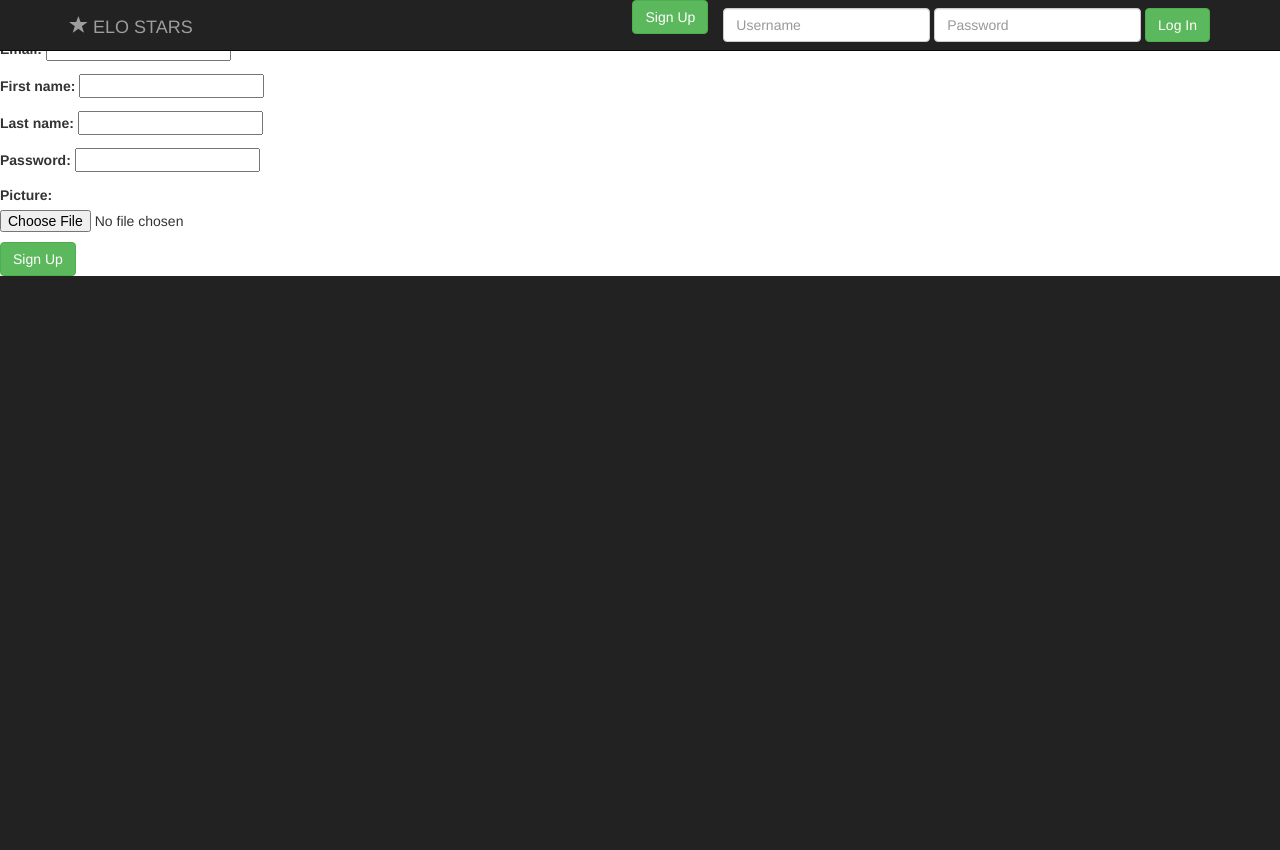
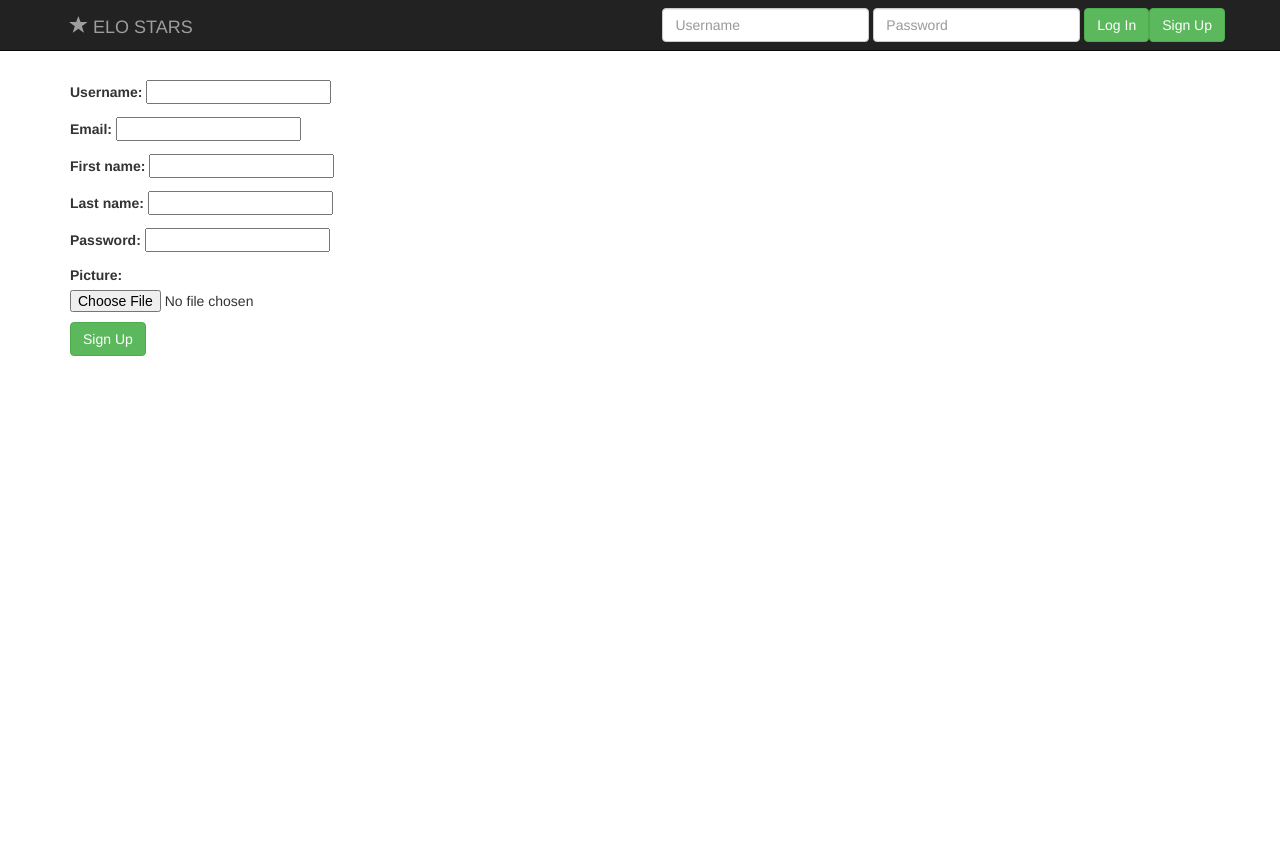
Before and after one commit to explodes/elostars, a Django app: page /signup/ in a window 1280 px wide. Before the commit the page ends 276 px from the top, so only its background shows below. Run offline with Django 3.2, Linux system fonts and the light colour scheme; some libraries are stand-ins or nearby versions.

Commit message:
CSS
- Added a main containter for content
- Little tweaks like margin and padding also added

```diff
--- a/static/css/reset.css
+++ b/static/css/reset.css
@@ -7,3 +7,9 @@ html, body {
     background-color: #222;
     color: #FFF;
 }
+
+.main {
+	margin-top: 50px;
+	height: 100vh;
+	padding: 30px;
+}
--- a/templates/auth/login_form.html
+++ b/templates/auth/login_form.html
@@ -7,5 +7,6 @@
 	<div class="form-group">
 		<input type="password" name="password" placeholder="Password" class="form-control">
 	</div>
-	<button type="submit" value="Login" class="btn btn-success">Log In</button>
+	<button type="submit" value="Login" class="btn btn-success">Log In </button>
+	<a href="{% url 'main:signup' %}" class="btn btn-success navbar-right">Sign Up</a>
 </form>
--- a/templates/base.html
+++ b/templates/base.html
@@ -33,14 +33,16 @@
 					</ul>
 					{% else %}
 						{% login_form %}
-						<a href="{% url 'main:signup' %}" class="btn btn-success">Sign Up</a>
 					{% endif %}
 				</div><!--/.navbar-collapse -->
 			</div><!-- /.container -->
 		</nav> <!-- /.nav -->
-
+		<div class="container main" role="main">
 
 		{% block main %}		{% endblock %}
+
+		</div>
+
 		<script src="https://ajax.googleapis.com/ajax/libs/jquery/1.11.2/jquery.min.js"></script>
 		<script src="https://maxcdn.bootstrapcdn.com/bootstrap/3.3.4/js/bootstrap.min.js"></script>
 		{% block extrajs %}		{% endblock %}
--- a/templates/registration/signup.html
+++ b/templates/registration/signup.html
@@ -3,11 +3,13 @@
 {% block extracss %}{% endblock %}
 
 {% block main %}
-<form enctype="multipart/form-data" method="post" action="">
-	{% csrf_token %}
-	{{ form.as_p }}
-	<button type="submit" value="Sign Up" class="btn btn-success">Sign Up</button>
-</form>
+<div class="signup">
+	<form enctype="multipart/form-data" method="post" action="">
+		{% csrf_token %}
+		{{ form.as_p }}
+		<button type="submit" value="Sign Up" class="btn btn-success">Sign Up</button>
+	</form>
+</div>
 {% endblock main %}
 
 {% block extrajs %}{% endblock %}
```
